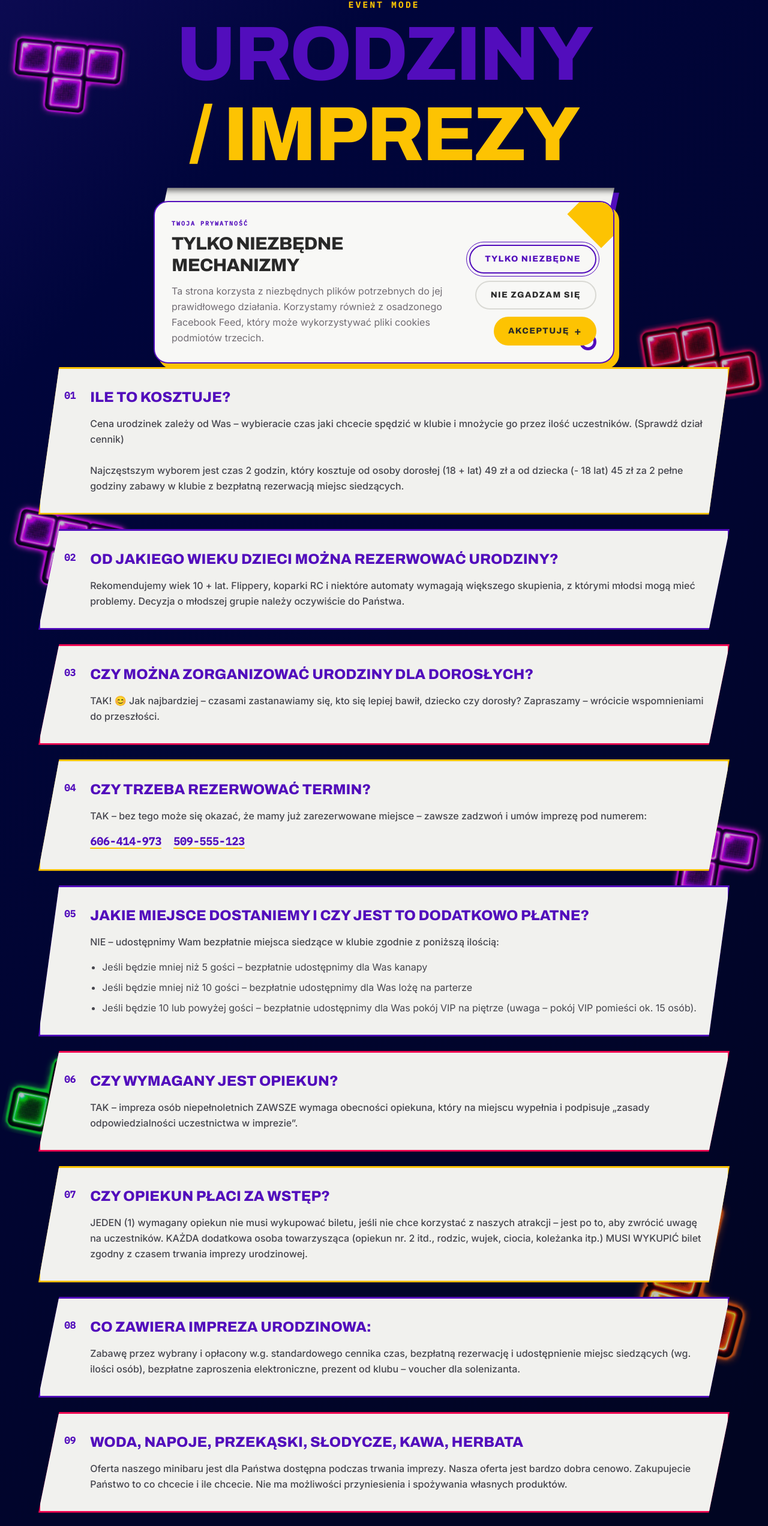
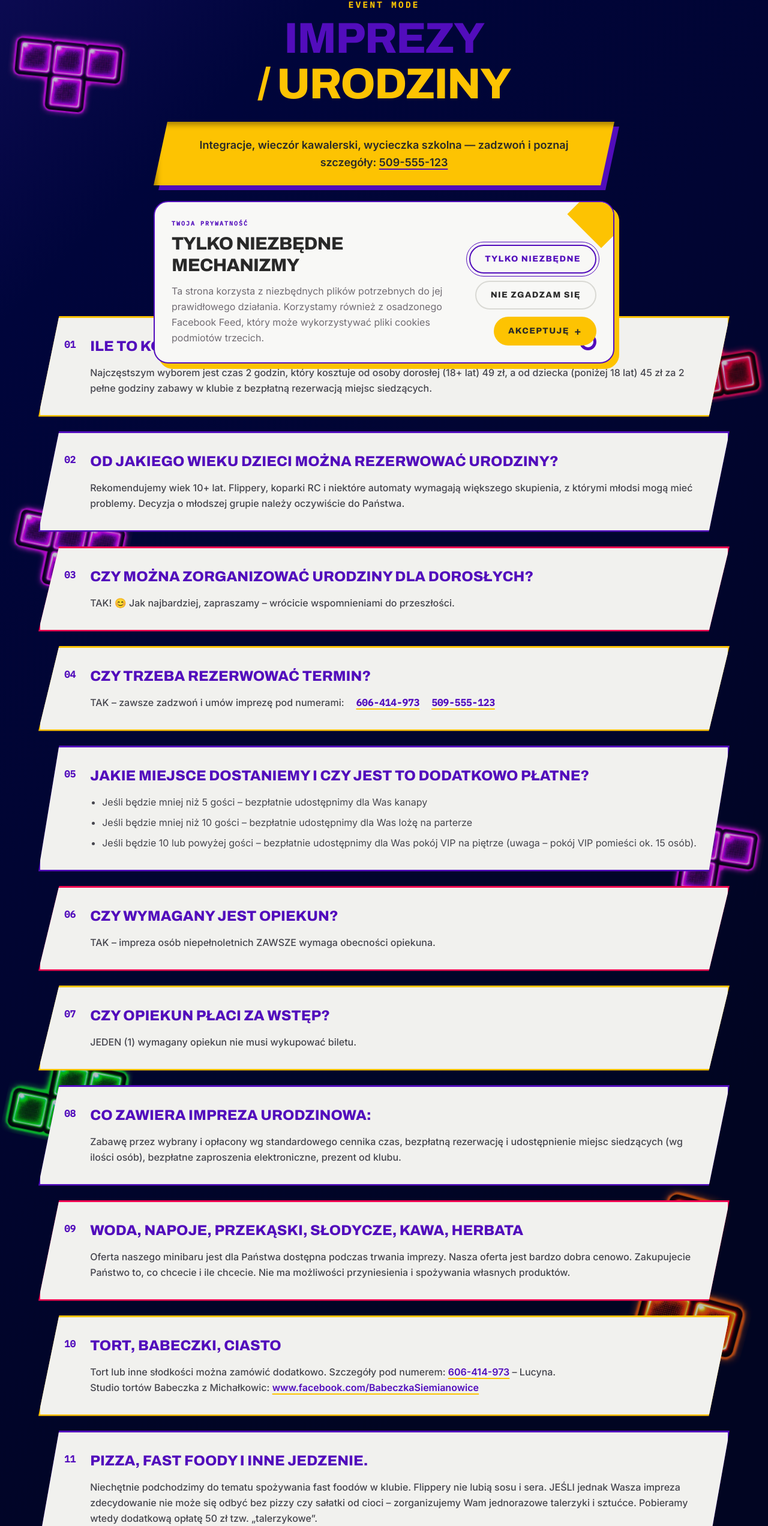
Before and after one commit to mstobrawa/flippclub, a Next.js app: page /urodziny in a window 1280 px wide. Shown: the part 162-2706 px from the top of the page at 60% size. Built offline with nearby package versions, Linux system fonts and the light colour scheme.

Commit message:
update birthday page and bar page

```diff
--- a/src/app/urodziny/page.tsx
+++ b/src/app/urodziny/page.tsx
@@ -20,12 +20,8 @@ const eventInfo = [
     title: "ILE TO KOSZTUJE?",
     content: (
       <>
-        Cena urodzinek zależy od Was – wybieracie czas jaki chcecie spędzić w
-        klubie i mnożycie go przez ilość uczestników. (Sprawdź dział cennik)
-        <br />
-        <br />
         Najczęstszym wyborem jest czas 2 godzin, który kosztuje od osoby
-        dorosłej (18 + lat) 49 zł a od dziecka (- 18 lat) 45 zł za 2 pełne
+        dorosłej (18+ lat) 49 zł, a od dziecka (poniżej 18 lat) 45 zł za 2 pełne
         godziny zabawy w klubie z bezpłatną rezerwacją miejsc siedzących.
       </>
     ),
@@ -34,7 +30,7 @@ const eventInfo = [
     title: "Od jakiego wieku dzieci można rezerwować urodziny?",
     content: (
       <>
-        Rekomendujemy wiek 10 + lat. Flippery, koparki RC i niektóre automaty
+        Rekomendujemy wiek 10+ lat. Flippery, koparki RC i niektóre automaty
         wymagają większego skupienia, z którymi młodsi mogą mieć problemy.
         Decyzja o młodszej grupie należy oczywiście do Państwa.
       </>
@@ -44,30 +40,18 @@ const eventInfo = [
     title: "Czy można zorganizować urodziny dla dorosłych?",
     content: (
       <>
-        TAK! 😊 Jak najbardziej – czasami zastanawiamy się, kto się lepiej
-        bawił, dziecko czy dorosły? Zapraszamy – wrócicie wspomnieniami do
+        TAK! 😊 Jak najbardziej, zapraszamy – wrócicie wspomnieniami do
         przeszłości.
       </>
     ),
   },
   {
     title: "Czy trzeba rezerwować termin?",
-    content: (
-      <>
-        TAK – bez tego może się okazać, że mamy już zarezerwowane miejsce –
-        zawsze zadzwoń i umów imprezę pod numerem:
-      </>
-    ),
+    content: null,
     phones: true,
   },
   {
     title: "Jakie miejsce dostaniemy i czy jest to dodatkowo płatne?",
-    content: (
-      <>
-        NIE – udostępnimy Wam bezpłatnie miejsca siedzące w klubie zgodnie z
-        poniższą ilością:
-      </>
-    ),
     bullets: [
       "Jeśli będzie mniej niż 5 gości – bezpłatnie udostępnimy dla Was kanapy",
       "Jeśli będzie mniej niż 10 gości – bezpłatnie udostępnimy dla Was lożę na parterze",
@@ -77,33 +61,20 @@ const eventInfo = [
   {
     title: "Czy wymagany jest opiekun?",
     content: (
-      <>
-        TAK – impreza osób niepełnoletnich ZAWSZE wymaga obecności opiekuna,
-        który na miejscu wypełnia i podpisuje „zasady odpowiedzialności
-        uczestnictwa w imprezie”.
-      </>
+      <>TAK – impreza osób niepełnoletnich ZAWSZE wymaga obecności opiekuna.</>
     ),
   },
   {
     title: "Czy opiekun płaci za wstęp?",
-    content: (
-      <>
-        JEDEN (1) wymagany opiekun nie musi wykupować biletu, jeśli nie chce
-        korzystać z naszych atrakcji – jest po to, aby zwrócić uwagę na
-        uczestników. KAŻDA dodatkowa osoba towarzysząca (opiekun nr. 2 itd.,
-        rodzic, wujek, ciocia, koleżanka itp.) MUSI WYKUPIĆ bilet zgodny z
-        czasem trwania imprezy urodzinowej.
-      </>
-    ),
+    content: <>JEDEN (1) wymagany opiekun nie musi wykupować biletu.</>,
   },
   {
     title: "Co zawiera impreza urodzinowa:",
     content: (
       <>
-        Zabawę przez wybrany i opłacony w.g. standardowego cennika czas,
-        bezpłatną rezerwację i udostępnienie miejsc siedzących (wg. ilości
-        osób), bezpłatne zaproszenia elektroniczne, prezent od klubu – voucher
-        dla solenizanta.
+        Zabawę przez wybrany i opłacony wg standardowego cennika czas, bezpłatną
+        rezerwację i udostępnienie miejsc siedzących (wg ilości osób), bezpłatne
+        zaproszenia elektroniczne, prezent od klubu.
       </>
     ),
   },
@@ -112,7 +83,7 @@ const eventInfo = [
     content: (
       <>
         Oferta naszego minibaru jest dla Państwa dostępna podczas trwania
-        imprezy. Nasza oferta jest bardzo dobra cenowo. Zakupujecie Państwo to
+        imprezy. Nasza oferta jest bardzo dobra cenowo. Zakupujecie Państwo to,
         co chcecie i ile chcecie. Nie ma możliwości przyniesienia i spożywania
         własnych produktów.
       </>
@@ -122,22 +93,37 @@ const eventInfo = [
     title: "Tort, babeczki, ciasto",
     content: (
       <>
-        Istnieje możliwość dodatkowego zamówienia u nas okolicznościowego tortu
-        lub innych słodkości – Prosimy o kontakt pod numerem telefonu:
+        Tort lub inne słodkości można zamówić dodatkowo. Szczegóły pod numerem:{" "}
+        <a
+          href="tel:606414973"
+          className="whitespace-nowrap font-bold text-primary underline decoration-accent decoration-2 underline-offset-4"
+        >
+          606-414-973
+        </a>{" "}
+        – Lucyna.
+        <span className="block">
+          Studio tortów Babeczka z Michałkowic:{" "}
+          <a
+            href="https://www.facebook.com/BabeczkaSiemianowice"
+            target="_blank"
+            rel="noreferrer"
+            className="font-bold text-primary underline decoration-accent decoration-2 underline-offset-4"
+          >
+            www.facebook.com/BabeczkaSiemianowice
+          </a>
+        </span>
       </>
     ),
-    cake: true,
   },
   {
-    title: "PIZZA, fastfoody i inne jedzenie.",
+    title: "PIZZA, fast foody i inne jedzenie.",
     content: (
       <>
-        Niechętnie podchodzimy do tematu spożywania fastfoodów w klubie.
+        Niechętnie podchodzimy do tematu spożywania fast foodów w klubie.
         Flippery nie lubią sosu i sera. JEŚLI jednak Wasza impreza zdecydowanie
         nie może się odbyć bez pizzy czy sałatki od cioci – zorganizujemy Wam
-        papierowe talerzyki, pozbędziemy się kartonów i ogarniemy sprzątanie.
-        Prosimy o ustalenie własnego jedzenia w trakcie rezerwowania urodzin –
-        Pobieramy wtedy dodatkową opłatę 50 zł tzw. „talerzykowe”
+        jednorazowe talerzyki i sztućce. Pobieramy wtedy dodatkową opłatę 50 zł
+        tzw. „talerzykowe”.
       </>
     ),
   },
@@ -173,9 +159,9 @@ export default function EventsPage() {
           </Reveal>
 
           <Reveal delay={100}>
-            <h1 className="mt-3 font-display text-4xl font-extrabold uppercase leading-[0.95] tracking-tight text-primary sm:text-6xl md:text-7xl lg:text-8xl xl:text-9xl">
-              URODZINY
-              <span className="mt-2 block text-accent sm:mt-3">/ IMPREZY</span>
+            <h1 className="mt-3 font-display text-4xl font-extrabold uppercase leading-[0.95] tracking-tight text-primary sm:text-5xl md:text-6xl lg:text-7xl">
+              IMPREZY
+              <span className="mt-1 block text-accent sm:mt-2">/ URODZINY</span>
             </h1>
           </Reveal>
 
@@ -186,14 +172,31 @@ export default function EventsPage() {
                 className="absolute inset-0 translate-x-2 translate-y-2 bg-primary [clip-path:polygon(3%_0,100%_0,97%_100%,0_100%)]"
               />
 
-              <div className="relative bg-[#f1f1ee] px-6 py-5 shadow-[inset_5px_5px_10px_0px_rgba(0,0,0,0.55)] [clip-path:polygon(3%_0,100%_0,97%_100%,0_100%)] sm:px-8 sm:py-6">
-                <p className="text-base font-medium leading-relaxed text-[#45454d] sm:text-lg">
-                  Urodziny? Integracja? Wieczór kawalerski?{" "}
-                  <span className="font-extrabold text-primary">
-                    Say no more.
-                  </span>{" "}
-                  Wiemy, czego Ci trzeba, skontaktuj się z nami i zorganizujmy
-                  niezapomnianą imprezę.
+              <div className="relative bg-accent px-6 py-5 text-ink shadow-[inset_5px_5px_10px_0px_rgba(0,0,0,0.35)] [clip-path:polygon(3%_0,100%_0,97%_100%,0_100%)] sm:px-8 sm:py-6">
+                <p className="text-base font-bold leading-relaxed sm:text-lg">
+                  Integracje, wieczór kawalerski, wycieczka szkolna — zadzwoń i
+                  poznaj szczegóły:{" "}
+                  <a
+                    href="tel:509555123"
+                    className="font-extrabold underline decoration-primary decoration-2 underline-offset-4"
+                  >
+                    509-555-123
+                  </a>
+                </p>
+              </div>
+            </div>
+          </Reveal>
+
+          <Reveal delay={240}>
+            <div className="relative mx-auto mt-12 max-w-3xl">
+              <div
+                aria-hidden="true"
+                className="absolute inset-0 translate-x-2 translate-y-2 bg-accent [clip-path:polygon(3%_0,100%_0,97%_100%,0_100%)]"
+              />
+
+              <div className="relative bg-blue px-6 py-5 text-white [clip-path:polygon(3%_0,100%_0,97%_100%,0_100%)] sm:px-8 sm:py-6">
+                <p className="mt-3 text-base font-medium leading-relaxed sm:text-lg">
+                  Planujesz u nas urodziny? Zapoznaj się ze szczegółami poniżej.
                 </p>
               </div>
             </div>
@@ -202,22 +205,11 @@ export default function EventsPage() {
 
         {/* Informacje o imprezach */}
         <div className="mx-auto mt-16 max-w-6xl sm:mt-20">
-          <Reveal>
-            <div className="mb-8 text-center">
-              <p className="font-mono text-xs font-bold uppercase tracking-[0.25em] text-accent sm:text-sm">
-                PLAYER GUIDE
-              </p>
-              <h2 className="mt-3 font-display text-3xl font-extrabold uppercase tracking-tight text-primary sm:text-5xl">
-                Informacje o imprezach
-              </h2>
-            </div>
-          </Reveal>
-
           <div className="space-y-6">
             {eventInfo.map((item, index) => (
               <Reveal key={item.title} delay={Math.min((index % 3) * 70, 140)}>
                 <article
-                  className={`relative p-[3px] ${
+                  className={`relative p-0.75 ${
                     index % 3 === 0
                       ? "bg-accent"
                       : index % 3 === 1
@@ -236,9 +228,11 @@ export default function EventsPage() {
                           {item.title}
                         </h3>
 
+                        {"content" in item && item.content && (
                           <div className="mt-4 text-sm font-medium leading-relaxed text-[#45454d] sm:text-base">
                             {item.content}
                           </div>
+                        )}
 
                         {"bullets" in item && item.bullets && (
                           <ul className="mt-4 list-disc space-y-2 pl-5 text-sm leading-relaxed text-[#45454d] sm:text-base">
@@ -249,7 +243,12 @@ export default function EventsPage() {
                         )}
 
                         {"phones" in item && item.phones && (
-                          <div className="mt-4 flex flex-wrap gap-x-5 gap-y-2 font-mono text-base font-extrabold text-primary sm:text-lg">
+                          <div className="mt-4 flex flex-wrap items-center gap-x-5 gap-y-2 text-sm font-medium leading-relaxed text-[#45454d] sm:text-base">
+                            <span>
+                              TAK – zawsze zadzwoń i umów imprezę pod numerami:
+                            </span>
+
+                            <div className="flex flex-nowrap items-center gap-x-4 whitespace-nowrap font-mono text-xs font-extrabold text-primary sm:gap-x-5 sm:text-base">
                               <a
                                 href="tel:606414973"
                                 className="underline decoration-accent decoration-2 underline-offset-4"
@@ -264,20 +263,6 @@ export default function EventsPage() {
                                 509-555-123
                               </a>
                             </div>
-                        )}
-
-                        {"cake" in item && item.cake && (
-                          <div className="mt-4 space-y-2 text-sm font-medium leading-relaxed text-[#45454d] sm:text-base">
-                            <p>606-414-973 – Lucyna.</p>
-                            <p>Studio tortów Babeczka z Michałkowic:</p>
-                            <a
-                              href="https://www.facebook.com/BabeczkaSiemianowice"
-                              target="_blank"
-                              rel="noreferrer"
-                              className="inline-block break-all font-bold text-primary underline decoration-accent decoration-2 underline-offset-4"
-                            >
-                              https://www.facebook.com/BabeczkaSiemianowice
-                            </a>
                           </div>
                         )}
                       </div>
@@ -302,7 +287,7 @@ export default function EventsPage() {
                   aria-label="Powiększ zdjęcie kanap"
                   className="group relative block w-full overflow-hidden rounded-2xl border-2 border-primary/50 bg-[#010522] text-left shadow-[6px_7px_0_var(--color-primary)] transition duration-300 hover:-translate-y-1 hover:border-primary hover:shadow-[8px_10px_0_var(--color-primary)] focus-visible:outline focus-visible:outline-offset-4 focus-visible:outline-primary"
                 >
-                  <div className="relative aspect-[16/9] overflow-hidden">
+                  <div className="relative aspect-video overflow-hidden">
                     <Image
                       src="/images/events/ur1.webp"
                       alt="Kanapy dla uczestników imprezy urodzinowej we FlippClub"
@@ -319,7 +304,7 @@ export default function EventsPage() {
             {/* Opis */}
             <div className="order-1 md:order-2">
               <Reveal delay={120}>
-                <div className="relative bg-primary p-[3px] [clip-path:polygon(4%_0,100%_0,96%_100%,0_100%)]">
+                <div className="relative bg-primary p-0.75 [clip-path:polygon(4%_0,100%_0,96%_100%,0_100%)]">
                   <div className="bg-[#f1f1ee] px-6 py-7 [clip-path:polygon(4%_0,100%_0,96%_100%,0_100%)] sm:px-8 sm:py-9 lg:px-10">
                     <p className="font-mono text-xs font-bold uppercase tracking-[0.2em] text-primary">
                       STREFA 01
@@ -342,7 +327,7 @@ export default function EventsPage() {
             {/* Opis */}
             <div className="order-1">
               <Reveal>
-                <div className="relative bg-pink p-[3px] [clip-path:polygon(4%_0,100%_0,96%_100%,0_100%)]">
+                <div className="relative bg-pink p-0.75 [clip-path:polygon(4%_0,100%_0,96%_100%,0_100%)]">
                   <div className="bg-[#f1f1ee] px-6 py-7 [clip-path:polygon(4%_0,100%_0,96%_100%,0_100%)] sm:px-8 sm:py-9 lg:px-10">
                     <p className="font-mono text-xs font-bold uppercase tracking-[0.2em] text-primary">
                       STREFA 02
@@ -368,7 +353,7 @@ export default function EventsPage() {
                   aria-label="Powiększ zdjęcie loży na parterze"
                   className="group relative block w-full overflow-hidden rounded-2xl border-2 border-primary/50 bg-[#010522] text-left shadow-[6px_7px_0_var(--color-primary)] transition duration-300 hover:-translate-y-1 hover:border-primary hover:shadow-[8px_10px_0_var(--color-primary)] focus-visible:outline focus-visible:outline-offset-4 focus-visible:outline-primary"
                 >
-                  <div className="relative aspect-[16/9] overflow-hidden">
+                  <div className="relative aspect-video overflow-hidden">
                     <Image
                       src="/images/events/ur2.webp"
                       alt="Loża na parterze we FlippClub"
@@ -394,7 +379,7 @@ export default function EventsPage() {
                   aria-label="Powiększ zdjęcie pokoju VIP"
                   className="group relative block w-full overflow-hidden rounded-2xl border-2 border-primary/50 bg-[#010522] text-left shadow-[6px_7px_0_var(--color-primary)] transition duration-300 hover:-translate-y-1 hover:border-primary hover:shadow-[8px_10px_0_var(--color-primary)] focus-visible:outline focus-visible:outline-offset-4 focus-visible:outline-primary"
                 >
-                  <div className="relative aspect-[16/9] overflow-hidden">
+                  <div className="relative aspect-video overflow-hidden">
                     <Image
                       src="/images/events/ur3.webp"
                       alt="Pokój VIP na piętrze we FlippClub"
@@ -411,7 +396,7 @@ export default function EventsPage() {
             {/* Opis */}
             <div className="order-1 md:order-2">
               <Reveal delay={120}>
-                <div className="relative bg-accent p-[3px] [clip-path:polygon(4%_0,100%_0,96%_100%,0_100%)]">
+                <div className="relative bg-accent p-0.75 [clip-path:polygon(4%_0,100%_0,96%_100%,0_100%)]">
                   <div className="bg-[#f1f1ee] px-6 py-7 [clip-path:polygon(4%_0,100%_0,96%_100%,0_100%)] sm:px-8 sm:py-9 lg:px-10">
                     <p className="font-mono text-xs font-bold uppercase tracking-[0.2em] text-primary">
                       STREFA 03
@@ -428,72 +413,6 @@ export default function EventsPage() {
                 </div>
               </Reveal>
             </div>
-          </div>
-        </div>
-
-        {/* GAME MODE SELECT */}
-        <div className="mx-auto mt-24 max-w-5xl sm:mt-28">
-          <Reveal>
-            <div className="text-center">
-              <p className="font-mono text-xs font-bold uppercase tracking-[0.25em] text-primary">
-                GAME MODE SELECT
-              </p>
-              <h2 className="mt-3 font-display text-4xl font-extrabold uppercase tracking-tight text-primary sm:text-5xl">
-                Wybierz swój tryb
-              </h2>
-            </div>
-          </Reveal>
-
-          <div className="mt-10 grid gap-5 sm:grid-cols-2 lg:grid-cols-4">
-            <Reveal>
-              <div className="h-full border-2 border-accent bg-[#010522] p-6 shadow-[5px_6px_0_var(--color-primary)]">
-                <p className="font-mono text-xs font-bold text-accent">01</p>
-                <h3 className="mt-3 font-display text-xl font-extrabold uppercase text-white">
-                  Urodziny
-                </h3>
-                <p className="mt-3 text-sm leading-relaxed text-white/70">
-                  Zbierz ekipę i zróbcie urodzinową rundę, której nie
-                  zapomnicie.
-                </p>
-              </div>
-            </Reveal>
-
-            <Reveal delay={90}>
-              <div className="h-full border-2 border-primary bg-[#010522] p-6 shadow-[5px_6px_0_var(--color-accent)]">
-                <p className="font-mono text-xs font-bold text-primary">02</p>
-                <h3 className="mt-3 font-display text-xl font-extrabold uppercase text-white">
-                  Integracja
-                </h3>
-                <p className="mt-3 text-sm leading-relaxed text-white/70">
-                  Oderwijcie się od biurek i spędźcie razem trochę czasu poza
-                  pracą.
-                </p>
-              </div>
-            </Reveal>
-
-            <Reveal delay={180}>
-              <div className="h-full border-2 border-pink bg-[#010522] p-6 shadow-[5px_6px_0_var(--color-primary)]">
-                <p className="font-mono text-xs font-bold text-pink">03</p>
-                <h3 className="mt-3 font-display text-xl font-extrabold uppercase text-white">
-                  Wieczór
-                </h3>
-                <p className="mt-3 text-sm leading-relaxed text-white/70">
-                  Kawalerski, panieński albo po prostu wieczór ze znajomymi.
-                </p>
-              </div>
-            </Reveal>
-
-            <Reveal delay={270}>
-              <div className="h-full border-2 border-blue bg-[#010522] p-6 shadow-[5px_6px_0_var(--color-blue)]">
-                <p className="font-mono text-xs font-bold text-blue">04</p>
-                <h3 className="mt-3 font-display text-xl font-extrabold uppercase text-white">
-                  Wycieczka klasowa
-                </h3>
-                <p className="mt-3 text-sm leading-relaxed text-white/70">
-                  Wyjście ze szkoły nie musi byc nudne. Wpadnijcie całą klasą.
-                </p>
-              </div>
-            </Reveal>
           </div>
         </div>
       </div>
```
Also changed, not shown: src/app/bar/page.tsx (+1 -36 lines). Lines whose indentation alone changed are shown as unchanged.
